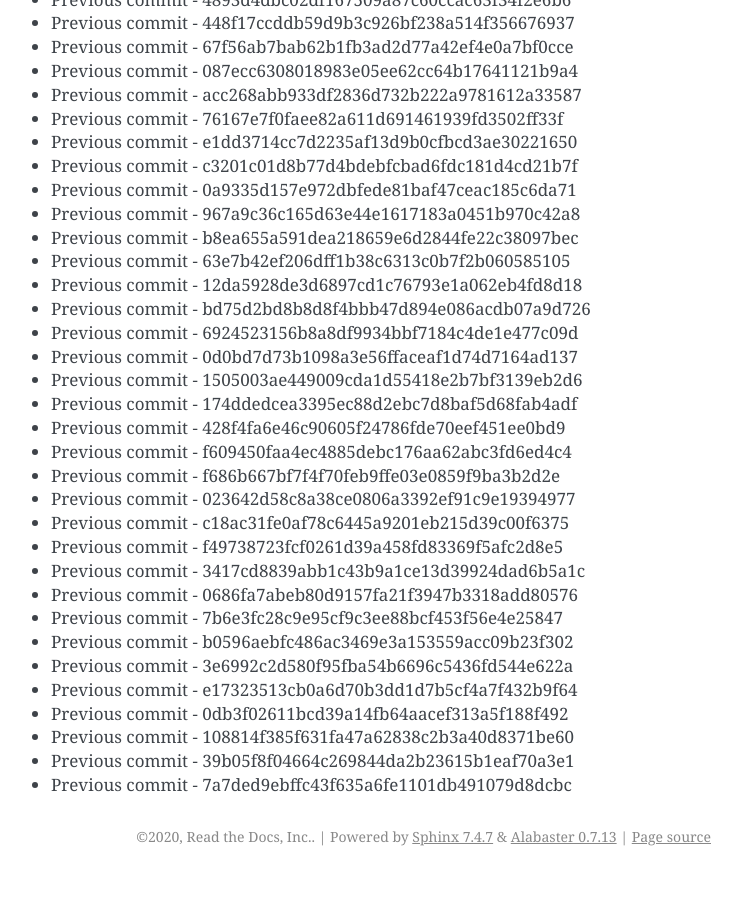
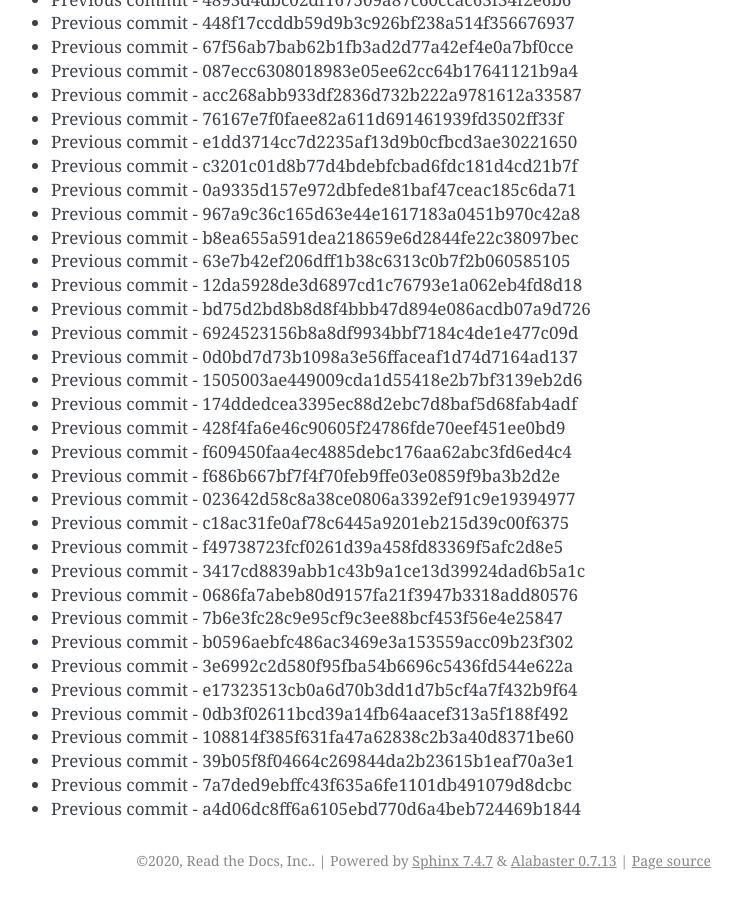
Before and after one commit to readthedocs/rtd-git-stresstest, a Sphinx documentation site: the page built from docs/updates.rst, in a window 1280 px wide and 900 px high, scrolled down 26880 px. Shown: the whole window, without its empty margins (399-1141 px from the left). Built offline with Sphinx 7.4.7, drawn with Linux system fonts in a browser that asks for light colours; before the commit the page ends 27756 px from its top, so only the background shows below that.

Commit message:
Generating commit from previous: a4d06dc8ff6a6105ebd770d6a4beb724469b1844

```diff
--- a/docs/updates.rst
+++ b/docs/updates.rst
@@ -1161,3 +1161,4 @@ It can be tested for any performance characteristics.
 * Previous commit - 108814f385f631fa47a62838c2b3a40d8371be60
 * Previous commit - 39b05f8f04664c269844da2b23615b1eaf70a3e1
 * Previous commit - 7a7ded9ebffc43f635a6fe1101db491079d8dcbc
+* Previous commit - a4d06dc8ff6a6105ebd770d6a4beb724469b1844
```
